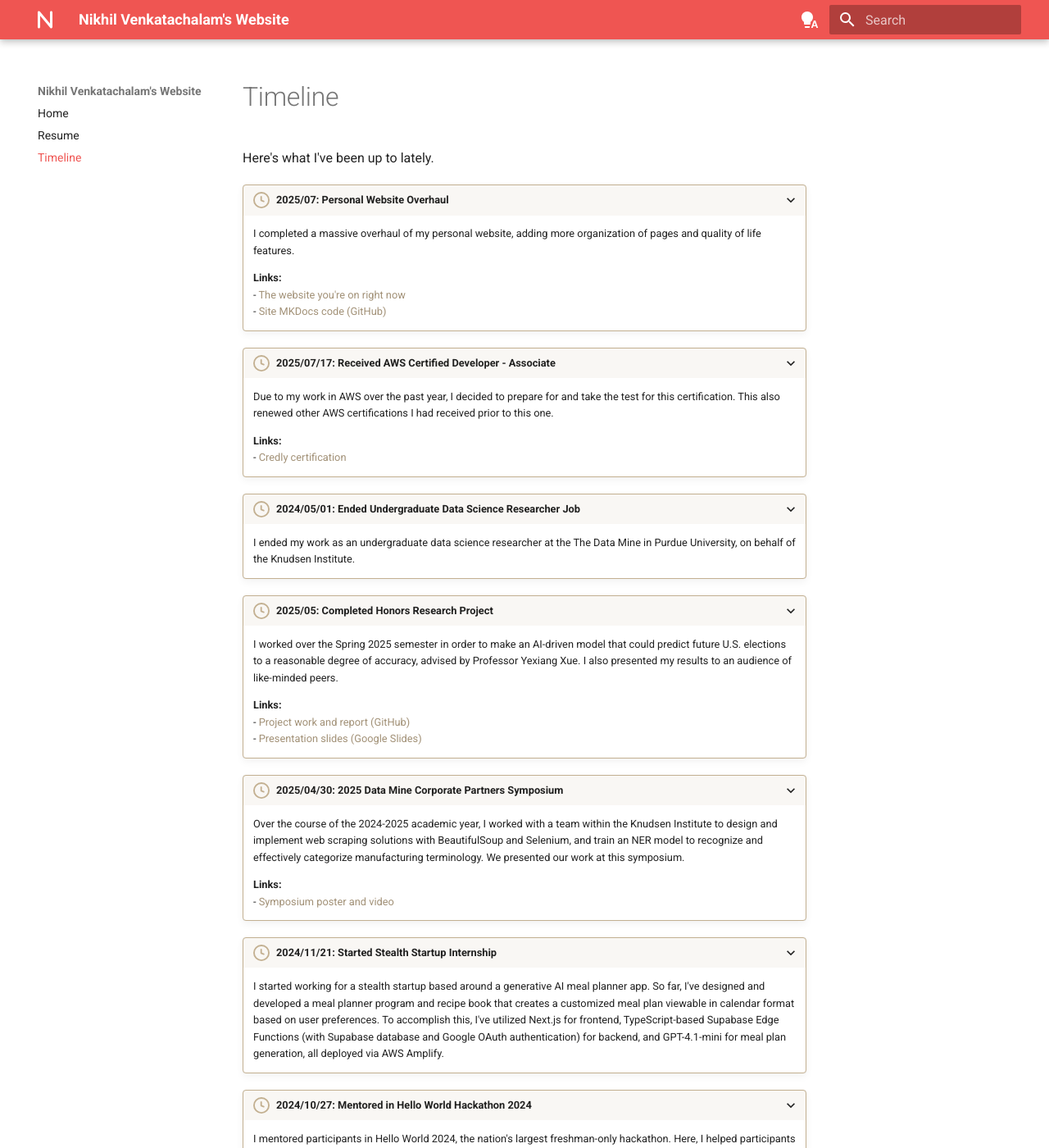
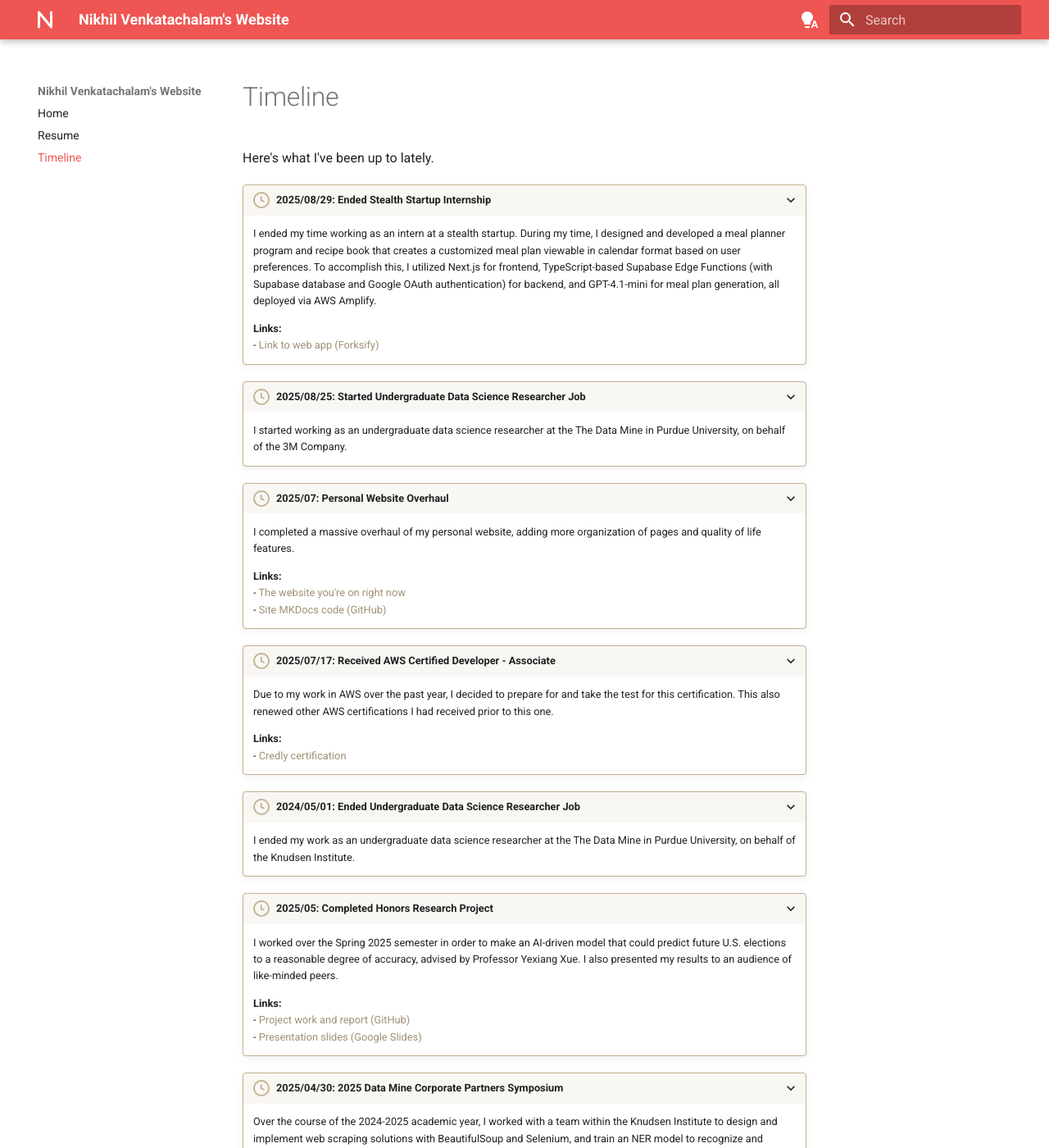
Before and after one commit to heatstroke1234/resume-static-site, an MkDocs documentation site: the page built from docs/timeline.md, in a window 1280 px wide and 1400 px high. Shown: the whole window at 82% size. Built offline with MkDocs 1.6.1 and Material for MkDocs 9.7.7, drawn with Linux system fonts in a browser that asks for light colours; some of the changed text lies outside the part shown.

```diff
--- a/docs/timeline.md
+++ b/docs/timeline.md
@@ -1,5 +1,18 @@
 # Timeline
 Here's what I've been up to lately.
+
+???+ timeline "2025/08/29: Ended Stealth Startup Internship"
+
+    I ended my time working as an intern at a stealth startup. During my time, I designed and developed a meal planner program and recipe book that creates a customized meal plan viewable in calendar format based on user preferences. To accomplish this, I utilized Next.js for frontend, TypeScript-based Supabase Edge Functions (with Supabase database and Google OAuth authentication) for backend, and GPT-4.1-mini for meal plan generation, all deployed via AWS Amplify.
+
+    **Links:**
+    - <a href="https://forksify.com" style="color: #a29177ff;">Link to web app (Forksify)</a>
+
+
+???+ timeline "2025/08/25: Started Undergraduate Data Science Researcher Job"
+
+    I started working as an undergraduate data science researcher at the The Data Mine in Purdue University, on behalf of the 3M Company.
+
 
 ???+ timeline "2025/07: Personal Website Overhaul"
 
@@ -43,7 +56,7 @@ Here's what I've been up to lately.
 
 ???+ timeline "2024/11/21: Started Stealth Startup Internship"
 
-    I started working for a stealth startup based around a generative AI meal planner app. So far, I've designed and developed a meal planner program and recipe book that creates a customized meal plan viewable in calendar format based on user preferences. To accomplish this, I've utilized Next.js for frontend, TypeScript-based Supabase Edge Functions (with Supabase database and Google OAuth authentication) for backend, and GPT-4.1-mini for meal plan generation, all deployed via AWS Amplify.
+    I started working for a stealth startup based around a generative AI meal planner app.
 
 
 ???+ timeline "2024/10/27: Mentored in Hello World Hackathon 2024"
```
Also changed, not shown: docs/index.md (+1 -1 lines), docs/resume.md (+1 -1 lines).
